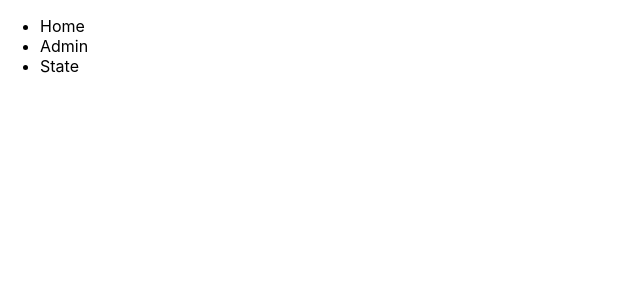
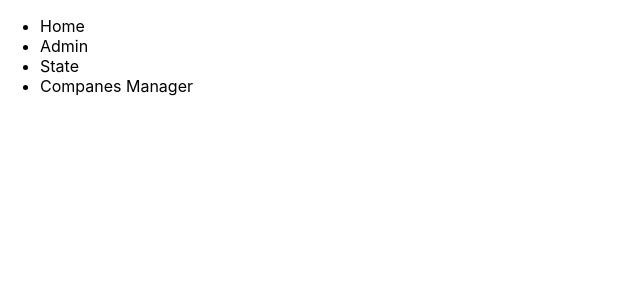
Before and after one commit to Diana0604/ictheatre-admin-frontend, a Next.js app: page / in a window 1280 px wide. Shown: the top 300 px of the page, without its empty margins (0-640 px from the left). Built offline with nearby package versions, Linux system fonts and the light colour scheme.

Commit message:
add companies to home menu

```diff
--- a/pages/index.tsx
+++ b/pages/index.tsx
@@ -14,6 +14,9 @@ export default function Home() {
       <li>
         <Link href="/state">State</Link>
       </li>
+      <li>
+        <Link href="/companies">Companes Manager</Link>
+      </li>
     </ul>
   )
 }
```
